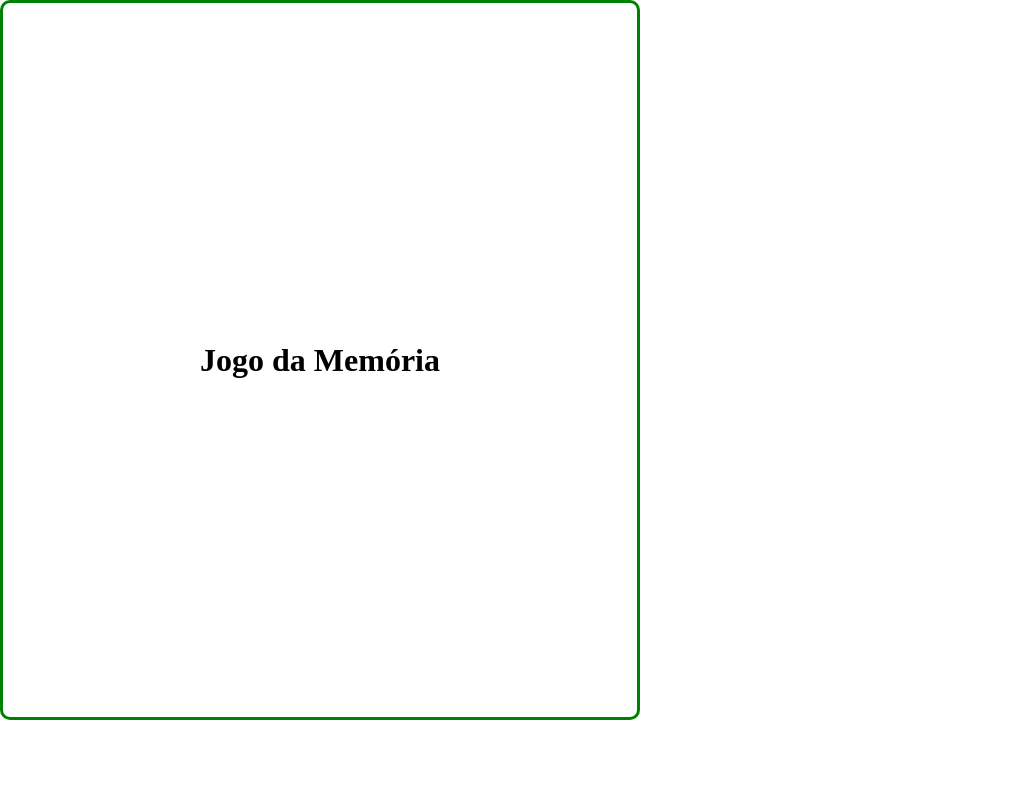
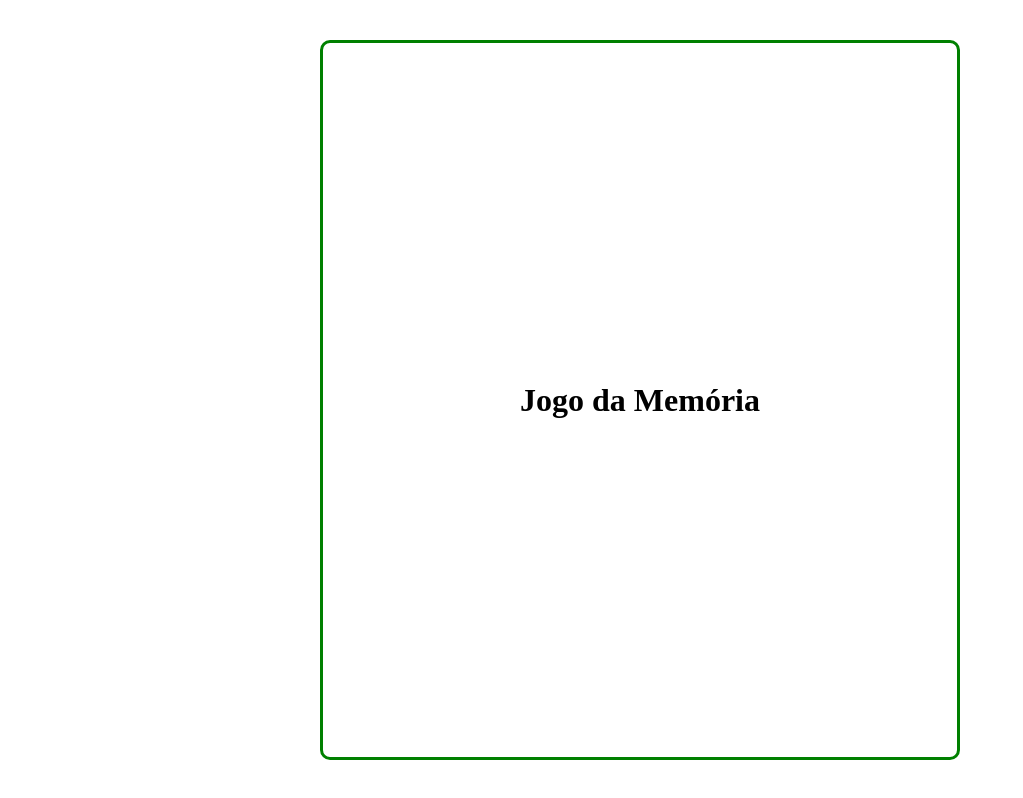
Before and after one commit to VanessaTrajano/DCC207-Projeto1, a React (Vite) app: page / in a window 1280 px wide. Shown: the whole page, without its empty margins (0-1023 px from the left). Built offline with nearby package versions, Linux system fonts and the light colour scheme.

Commit message:
Estiliza app para corrigir posicionamento da área jogável

```diff
--- a/src/App.css
+++ b/src/App.css
@@ -3,3 +3,10 @@
     margin: 0;
     box-sizing: border-box;
 }
+
+.aplicativo{
+    height: 100vh;
+    display: flex;
+    justify-content: center;
+    align-items: center;
+}
--- a/src/App.jsx
+++ b/src/App.jsx
@@ -4,9 +4,9 @@ import Jogo from './components/Jogo'
 function App() {
 
   return (
-    <>
+    <div className='aplicativo'>
       <Jogo/>
-    </>
+    </div>
   )
 }
 
```
